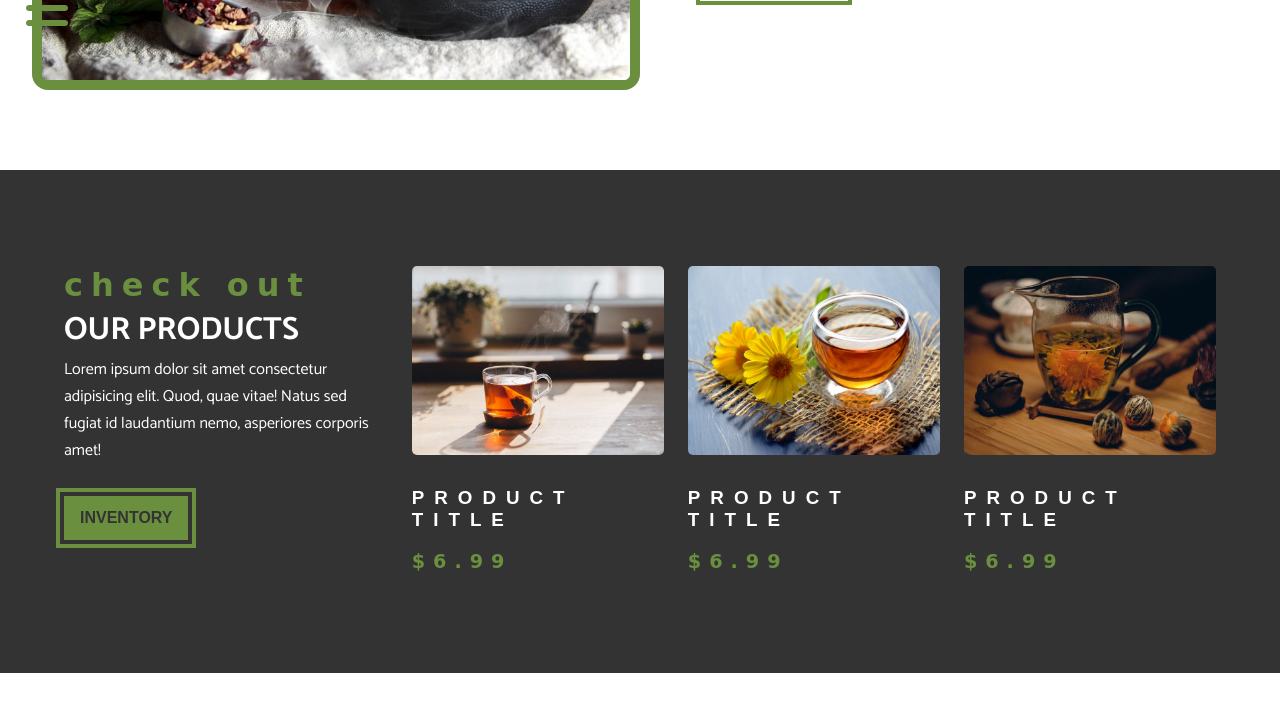
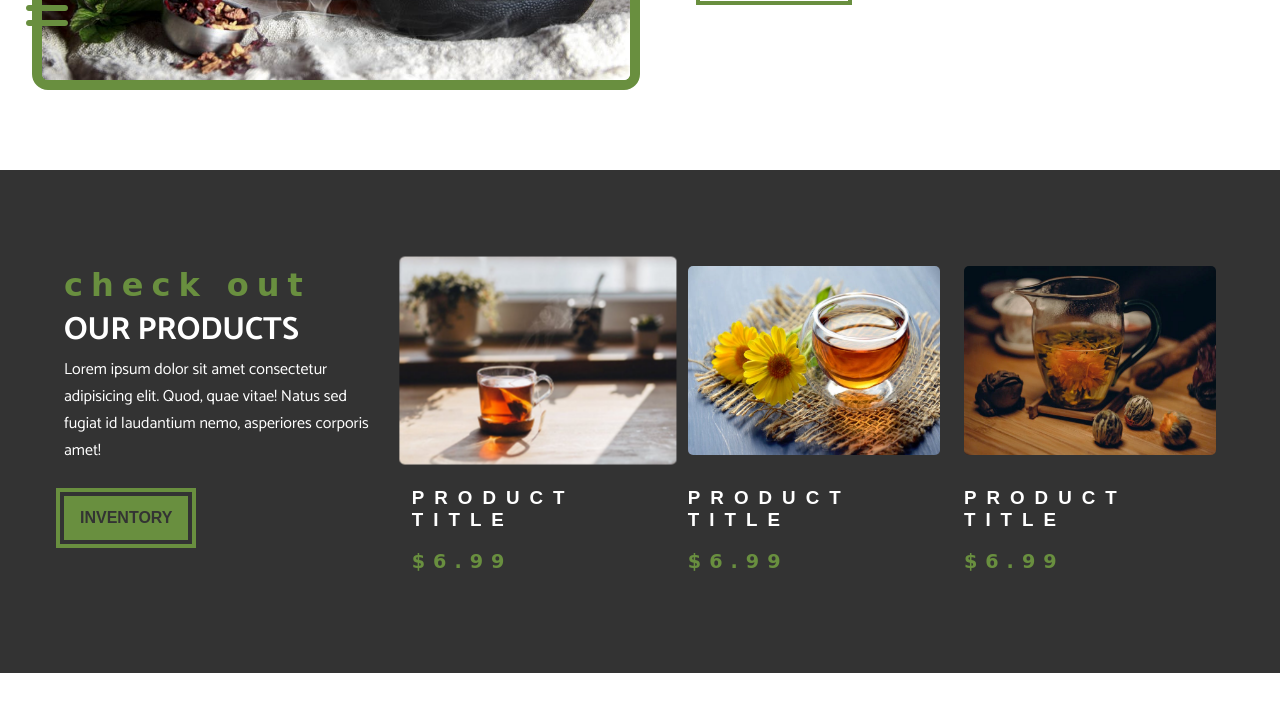
Before and after one commit to Aliteymourinia/teaShop, a plain HTML site: page index.html in a window 1280 px wide. In both pictures the pointer is over the picture 537 px from the left and 2107 px from the top of the page. Shown: the part 1747-2459 px from the top of the page. Drawn offline with Linux system fonts and the light colour scheme; a web font is replaced by a local one.

Commit message:
added scale on img while hovering

```diff
--- a/css/styles.css
+++ b/css/styles.css
@@ -255,6 +255,7 @@ a {
   padding-top: 8rem;
   display: flex;
   justify-content: space-between;
+
   & form {
     display: flex;
     flex-direction: column;
@@ -291,7 +292,12 @@ a {
   & article i {
     padding-right: 17px;
   }
+
 }
+& article img:hover {
+transform:scale3d(1.1,1.1,1.1);
+}
+
 @media (width < 800px) {
   .products {
     flex-direction: column;
```
